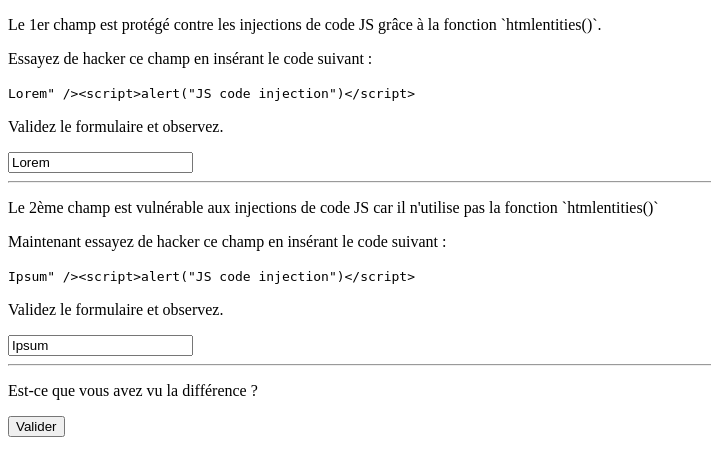
After one commit to jibundeyare/src-php, a PHP site: page /public/htmlentities.php in a window 1280 px wide. The commit adds this page. Shown: the top 476 px of the page, without its empty margins (0-711 px from the left). Run offline with PHP 8.4, Linux system fonts and the light colour scheme.

Commit message:
Add code

```diff
--- /dev/null
+++ b/public/htmlentities.php
@@ -0,0 +1,52 @@
+<?php
+/**
+ * Cet exemple montre l'intérêt d'utiliser la fonction `htmlentities()` pour se protéger des injection de code JS.
+ * La fonction `htmlentities()` doit être utilisée au moment d'afficher une variable.
+ * En revanche, il faut éviter d'utiliser la fonction `htmlentities()` au moment d'enregistrer en BDD.
+ */
+
+$firstname = 'Lorem';
+$lastname = 'Ipsum';
+
+if ($_POST) {
+    $firstname = $_POST['firstname'];
+    $lastname = $_POST['lastname'];
+}
+?>
+<!DOCTYPE html>
+<html lang="en" dir="ltr">
+    <head>
+        <meta charset="utf-8">
+        <title></title>
+    </head>
+    <body>
+
+        <form method="post">
+            <p>Le 1er champ est protégé contre les injections de code JS grâce à la fonction `htmlentities()`.</p>
+            <p>Essayez de hacker ce champ en insérant le code suivant :</p>
+            <code>Lorem&quot; /&gt;&lt;script&gt;alert(&quot;JS code injection&quot;)&lt;/script&gt;</code>
+            <p>Validez le formulaire et observez.</p>
+            <div>
+                <input type="text" name="firstname" value="<?= htmlentities($firstname) ?>" placeholder="prénom" />
+            </div>
+
+            <hr />
+
+            <p>Le 2ème champ est vulnérable aux injections de code JS car il n'utilise pas la fonction `htmlentities()`</p>
+            <p>Maintenant essayez de hacker ce champ en insérant le code suivant :</p>
+            <code>Ipsum&quot; /&gt;&lt;script&gt;alert(&quot;JS code injection&quot;)&lt;/script&gt;</code>
+            <p>Validez le formulaire et observez.</p>
+            <div>
+                <input type="text" name="lastname" value="<?= $lastname ?>" placeholder="nom" />
+            </div>
+
+            <hr />
+
+            <p>Est-ce que vous avez vu la différence ?</p>
+            <div>
+                <button type="submit">Valider</button>
+            </div>
+        </form>
+
+    </body>
+</html>
--- a/templates/student-edit.html.twig
+++ b/templates/student-edit.html.twig
@@ -13,7 +13,7 @@
 <form method="post">
     <div class="">
         <div class="">
-            <input type="text" name="firstname" value="{{ student.firstname|e('html_attr') }}" placeholder="prénom" /
+            <input type="text" name="firstname" value="{{ student.firstname }}" placeholder="prénom" />
         </div>
         <div class="">
             {% if errors.firstname %}
@@ -23,7 +23,7 @@
     </div>
     <div class="">
         <div class="">
-            <input type="text" name="lastname" value="{{ student.lastname|e('html_attr') }}" placeholder="nom" />
+            <input type="text" name="lastname" value="{{ student.lastname }}" placeholder="nom" />
         </div>
         <div class="">
             {% if errors.lastname %}
@@ -35,7 +35,7 @@
         <div class="">
             <select name="promotion_id">
                 {% for promotion in promotions %}
-                <option value="{{ promotion.id|e('html_attr') }}" {% if student.promotion_id == promotion.id %}selected{% endif %}>{{ promotion.name }}</option>
+                <option value="{{ promotion.id }}" {% if student.promotion_id == promotion.id %}selected{% endif %}>{{ promotion.name }}</option>
                 {% endfor %}
             </select>
         </div>
```
